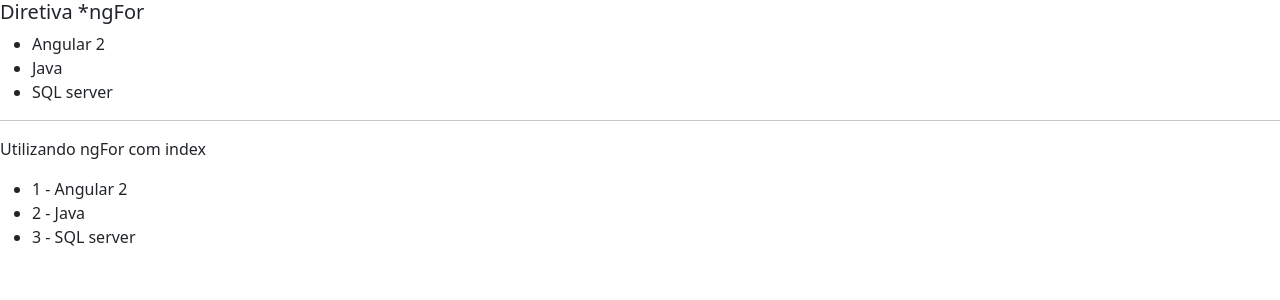
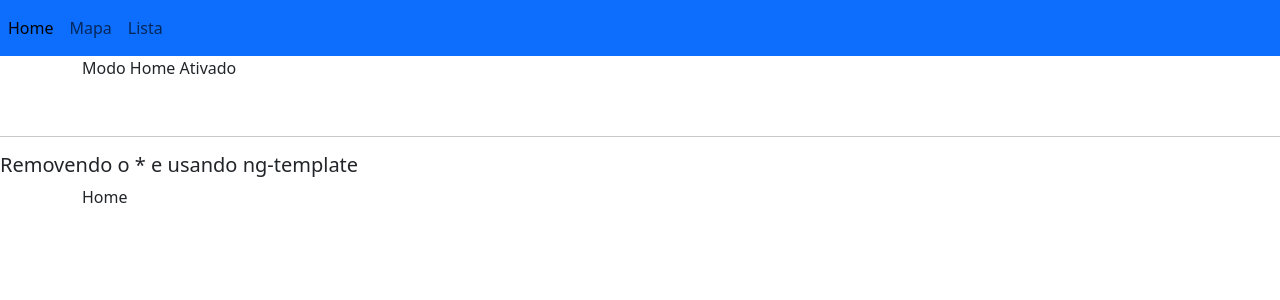
Before and after one commit to uandersonferreira/curso-angular, an Angular app in the folder angular-loiane/diretivas/: page / in a window 1280 px wide. Shown: the top 300 px of the page. Built offline with nearby package versions, Linux system fonts and the light colour scheme.

Commit message:
Explicação sobre o porquê do * e do <ng-template> ao construir nossos elementos html.

```diff
--- a/angular-loiane/diretivas/src/app/app.component.html
+++ b/angular-loiane/diretivas/src/app/app.component.html
@@ -1,5 +1,5 @@
 <!--<app-diretiva-ngif></app-diretiva-ngif>-->
-<!--<app-diretiva-ngswitch></app-diretiva-ngswitch>-->
-<app-diretiva-ng-for></app-diretiva-ng-for>
+<app-diretiva-ngswitch></app-diretiva-ngswitch>
+<!--<app-diretiva-ng-for></app-diretiva-ng-for>-->
 
 <router-outlet></router-outlet>
--- a/angular-loiane/diretivas/src/app/diretiva-ng-for/diretiva-ng-for.component.html
+++ b/angular-loiane/diretivas/src/app/diretiva-ng-for/diretiva-ng-for.component.html
@@ -2,15 +2,24 @@
 
 <ul>
   <li *ngFor="let curso of cursos">
-    {{ curso }}
+    {{ curso }} <!-- Interpolação {{ }} -->
   </li>
 </ul>
 <hr>
 
-<p>Utilizando ngFor com index</p>
+<h5>Utilizando ngFor com index</h5>
 
 <ul>
   <li *ngFor="let curso of cursos, let i = index">
     {{ i+1 }} - {{ curso }}
   </li>
 </ul>
+
+<h5>Removendo o * e usando ng-template com index</h5>
+<ul>
+  <ng-template ngFor [ngForOf]="cursos" let-curso let-i="index"><!-- []="" (property binding) -->
+    <li>
+      {{ i+1 }} - {{ curso }}
+    </li>
+  </ng-template>
+</ul>
--- a/angular-loiane/diretivas/src/app/diretiva-ngif/diretiva-ngif.component.html
+++ b/angular-loiane/diretivas/src/app/diretiva-ngif/diretiva-ngif.component.html
@@ -1,24 +1,23 @@
 <h5>*ngIf</h5>
 
-<div *ngIf="cursos.length > 0">
-  Lista de Cursos aqui.
+<div *ngIf="cursos.length > 0" >
+  Lista de cursos aqui.
+</div>
+<div *ngIf="cursos.length == 0" >
+  Não existem cursos para serem listados.
 </div>
 
-<div *ngIf="cursos.length == 0">
- Não existem cursos para serem listados.
+<div *ngIf="mostrarCursos" >
+  Lista de cursos aqui.
 </div>
-
-<div *ngIf="mostrarCursos">
-  Lista de Cursos aqui.
-</div>
-
-<div *ngIf="!mostrarCursos">
+<div *ngIf="!mostrarCursos" >
   Não existem cursos para serem listados.
 </div>
 
 <br>
 <button (click)="onMostrarCursos()">Mostrar ou esconder cursos</button>
 
+<br><hr>
 <h5>hidden como alternativa ao *ngIF ao manipular elementos da DOM</h5>
 <div [hidden]="!mostrarCursos"> <!-- hidden = true | pois mostrarCurso e false por default-->
   Lista de Cursos aqui.
@@ -27,6 +26,14 @@
 <div [hidden]="mostrarCursos"><!-- hidden = false | pois mostrarCurso e false por default-->
   Não existem cursos para serem listados.
 </div>
+
+<br><hr>
+<h5>Removendo o * e usando ng-template</h5>
+
+<ng-template [ngIf]="mostrarCursos"><!-- []="" (property binding) -->
+  <div>Lista de Cursos aqui.</div>
+</ng-template>
+
 
 <!--
  [hidden] - Recomendado para árvore de
@@ -41,6 +48,4 @@
             Mas deve ser analisado a questão da segurança,
             já que o conteúdo estara somente escondido para o browser, mas
             visivel no console.
-
-
 -->
--- a/angular-loiane/diretivas/src/app/diretiva-ngif/diretiva-ngif.component.ts
+++ b/angular-loiane/diretivas/src/app/diretiva-ngif/diretiva-ngif.component.ts
@@ -9,9 +9,6 @@
   cursos: string[] = ["Angular 2"];
   mostrarCursos: boolean = false;
 
-  constructor() {
-  }
-
   ngOnInit(): void {
   }
 
--- a/angular-loiane/diretivas/src/app/diretiva-ngswitch/diretiva-ngswitch.component.html
+++ b/angular-loiane/diretivas/src/app/diretiva-ngswitch/diretiva-ngswitch.component.html
@@ -27,6 +27,24 @@
   <p *ngSwitchDefault>Modo Home Ativado</p>
 </div>
 
+<br><hr>
+<h5>Removendo o * e usando ng-template</h5>
+<div class="container" [ngSwitch]="aba"  >
+  <ng-template [ngSwitchCase]="'mapa'"> <!-- []="" (property binding) -->
+    <p>Modo Mapa ativado</p>
+  </ng-template>
+
+  <ng-template [ngSwitchCase]="'lista'"><!-- []="" (property binding) -->
+    <p>Modo Lista ativado</p>
+  </ng-template>
+
+  <ng-template [ngSwitchCase]="'home'" ngSwitchDefault><!-- []="" (property binding) -->
+    <p>Home</p>
+  </ng-template>
+<!--  Podemos utilizar o ngSwitchCase junto com ngSwitchDefault no template-->
+</div>
+
+
 <!--
 ngSwitch é o nosso switch case do Java
 ngSwitchCase é os case do java
```
